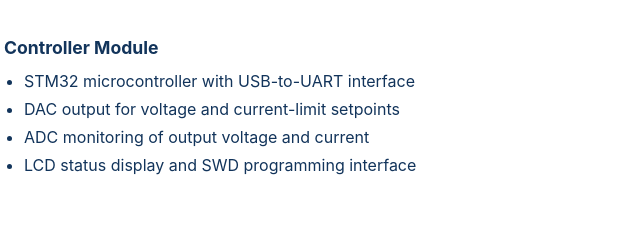
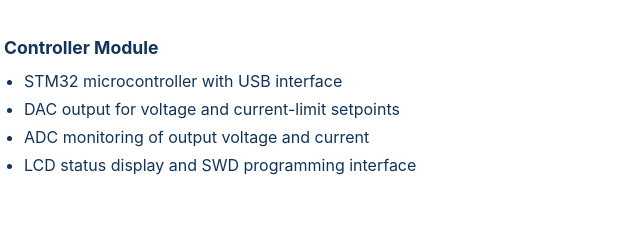
Before and after one commit to omarsbu/Personal-Website, a plain HTML site: page power-supply/index.html in a window 1280 px wide. Shown: the part 1770-2010 px from the top of the page, 113-753 px from the left. Drawn offline with Linux system fonts and the light colour scheme.

Commit message:
Update index.html

```diff
--- a/power-supply/index.html
+++ b/power-supply/index.html
@@ -451,7 +451,7 @@
                 <div class="module-subsection">
                   <h3>Controller Module</h3>
                   <ul>
-                    <li>STM32 microcontroller with USB-to-UART interface</li>
+                    <li>STM32 microcontroller with USB interface</li>
                     <li>DAC output for voltage and current-limit setpoints</li>
                     <li>ADC monitoring of output voltage and current</li>
                     <li>LCD status display and SWD programming interface</li>
```
